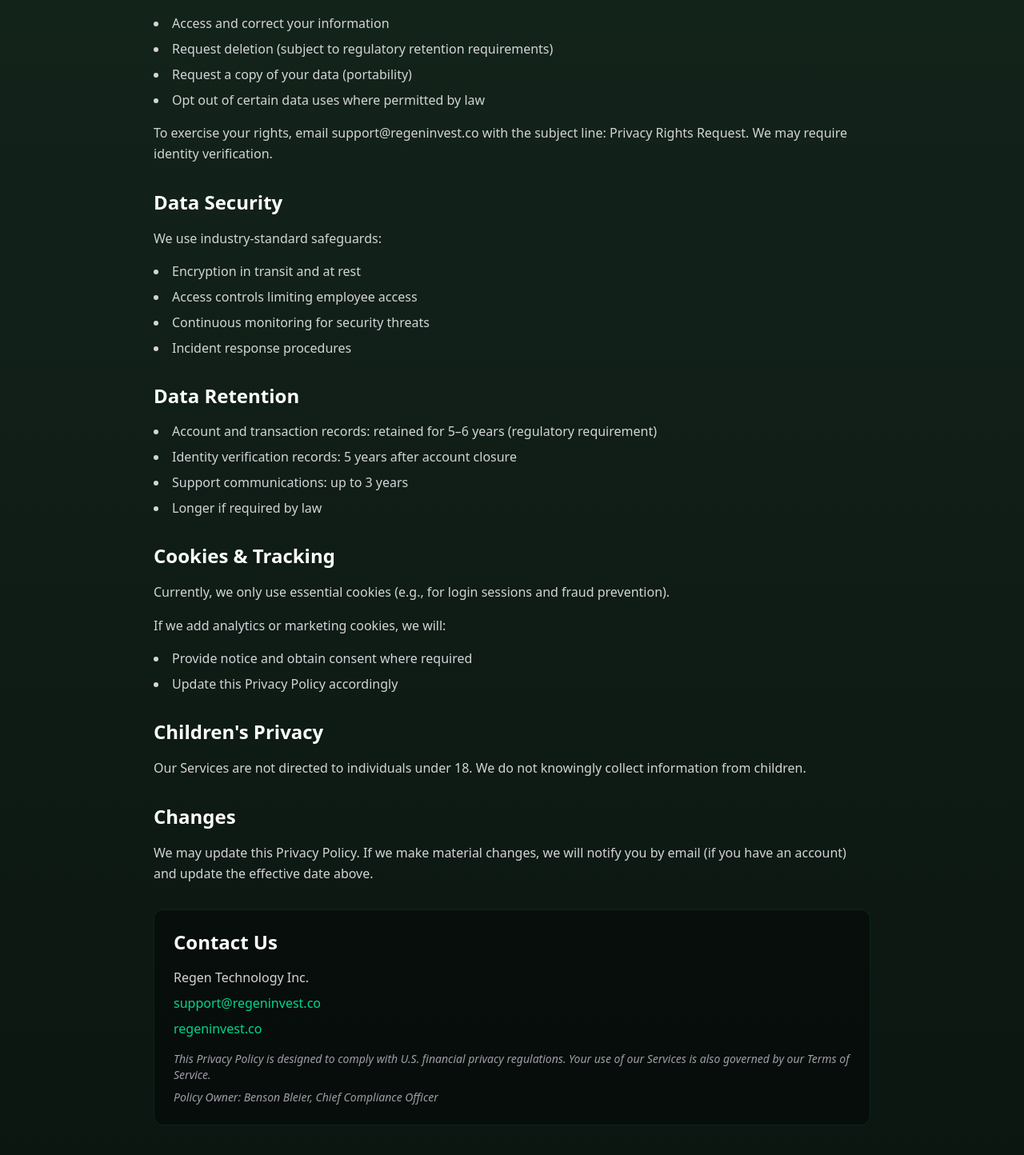
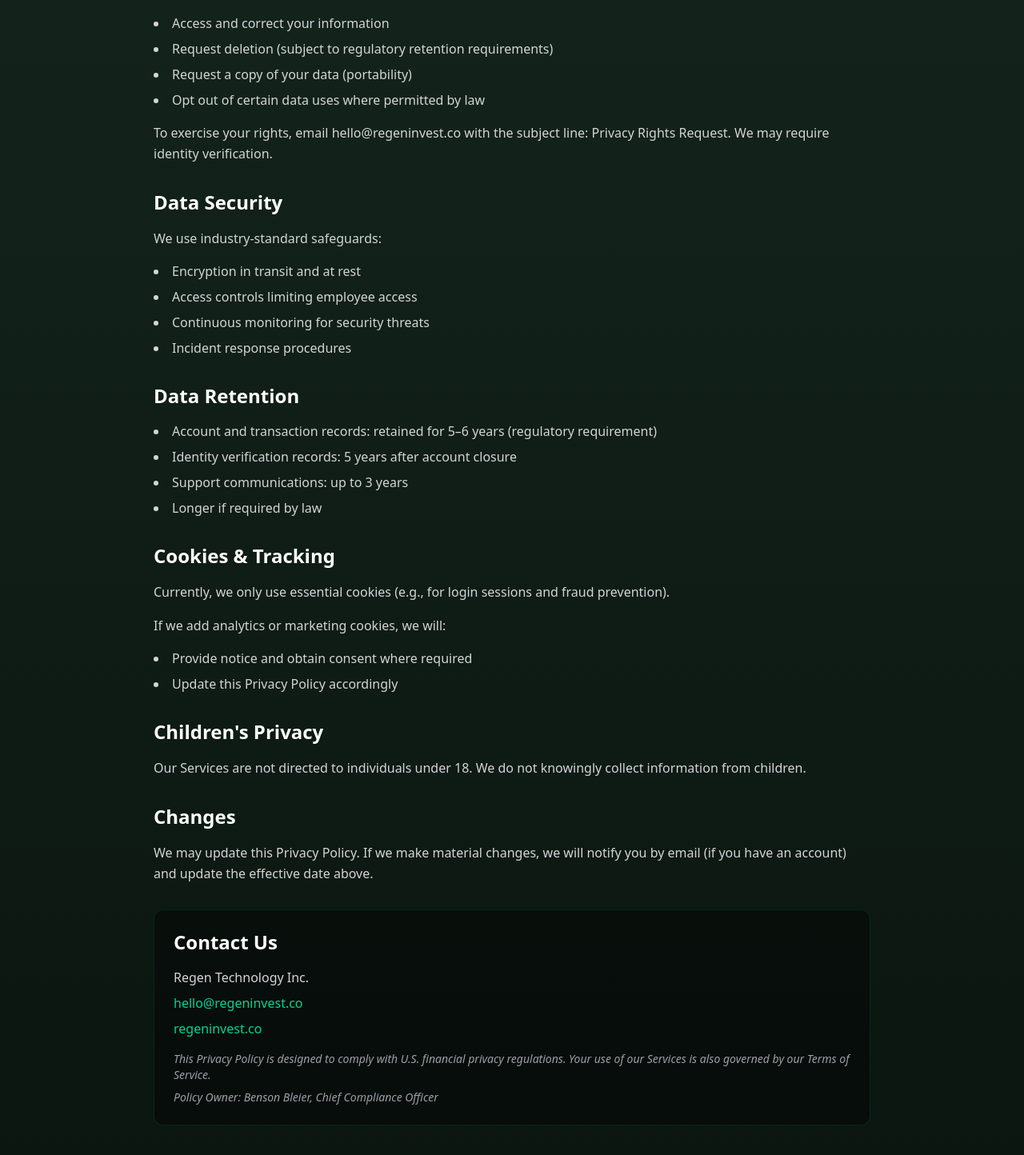
Before and after one commit to Edisonmunoz13/regen-website, a Next.js app: page /privacy-policy in a window 1280 px wide. Shown: the part 1731-3175 px from the top of the page at 80% size. Built offline with nearby package versions, Linux system fonts and the light colour scheme.

Commit message:
change support email

```diff
--- a/src/app/privacy-policy/page.tsx
+++ b/src/app/privacy-policy/page.tsx
@@ -104,7 +104,7 @@
                 <li>Opt out of certain data uses where permitted by law</li>
               </ul>
               <p className="text-zinc-300 leading-relaxed">
-                To exercise your rights, email support@regeninvest.co with the subject line: Privacy Rights Request.
+                To exercise your rights, email hello@regeninvest.co with the subject line: Privacy Rights Request.
                 We may require identity verification.
               </p>
             </section>
@@ -160,8 +160,8 @@
             <section className="mb-8 p-6 rounded-xl border border-emerald-900/40 bg-black/40">
               <h2 className="text-2xl font-semibold text-white mb-4">Contact Us</h2>
               <p className="text-zinc-300 mb-2">Regen Technology Inc.</p>
-              <a href="mailto:support@regeninvest.co" className="text-emerald-400 hover:text-emerald-300 transition-colors block mb-2">
-                support@regeninvest.co
+              <a href="mailto:hello@regeninvest.co" className="text-emerald-400 hover:text-emerald-300 transition-colors block mb-2">
+                hello@regeninvest.co
               </a>
               <a href="https://regeninvest.co" className="text-emerald-400 hover:text-emerald-300 transition-colors block mb-4">
                 regeninvest.co
--- a/src/app/terms-of-service/page.tsx
+++ b/src/app/terms-of-service/page.tsx
@@ -76,7 +76,7 @@
               <p className="text-zinc-300 leading-relaxed">
                 You consent to receive all communications, agreements, and disclosures electronically,
                 including this Terms of Service agreement, privacy policies, account statements, and
-                other notices. You may withdraw consent by contacting us at support@regeninvest.co,
+                other notices. You may withdraw consent by contacting us at hello@regeninvest.co,
                 but this may limit your ability to use the Services.
               </p>
             </section>
@@ -191,7 +191,7 @@
             <section className="mb-8">
               <h2 className="text-2xl font-semibold text-white mb-4">11. Termination</h2>
               <p className="text-zinc-300 leading-relaxed mb-4">
-                You may close your account at any time by contacting support@regeninvest.co.
+                You may close your account at any time by contacting hello@regeninvest.co.
               </p>
               <p className="text-zinc-300 leading-relaxed mb-4">We may suspend or close your account if:</p>
               <ul className="list-disc list-inside text-zinc-300 space-y-2 mb-4">
@@ -289,8 +289,8 @@
             <section className="mb-8 p-6 rounded-xl border border-emerald-900/40 bg-black/40">
               <h2 className="text-2xl font-semibold text-white mb-4">18. Contact Us</h2>
               <p className="text-zinc-300 mb-2">Regen Technology Inc.</p>
-              <a href="mailto:support@regeninvest.co" className="text-emerald-400 hover:text-emerald-300 transition-colors block mb-2">
-                Email: support@regeninvest.co
+              <a href="mailto:hello@regeninvest.co" className="text-emerald-400 hover:text-emerald-300 transition-colors block mb-2">
+                Email: hello@regeninvest.co
               </a>
               <a href="https://regeninvest.co" className="text-emerald-400 hover:text-emerald-300 transition-colors block mb-4">
                 Website: regeninvest.co
```
